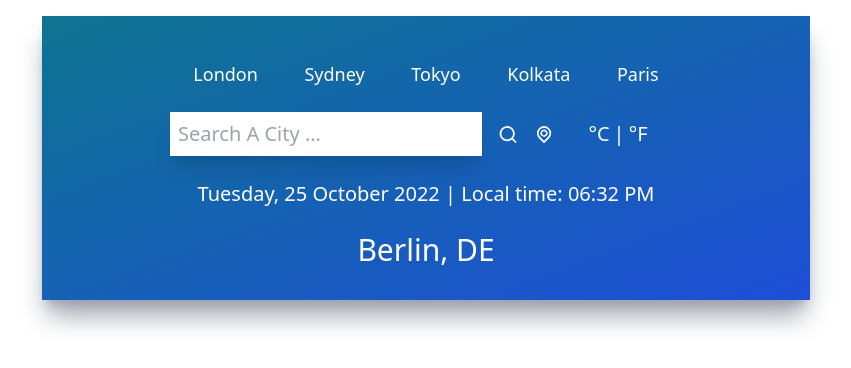
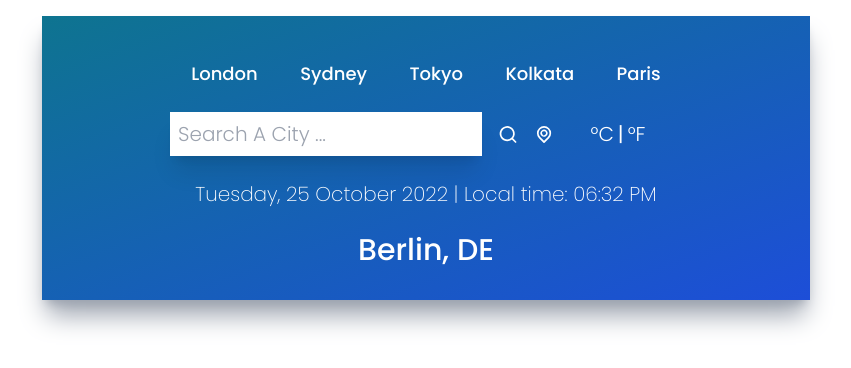
Before and after one commit to mrinnnmoy/live-sky, a React (Create React App) app: page / in a window 1280 px wide. Shown: the top 368 px of the page, without its empty margins (214-1065 px from the left). Built offline with nearby package versions, Linux system fonts and the light colour scheme.

Commit message:
update font-style

```diff
--- a/src/index.css
+++ b/src/index.css
@@ -1,3 +1,12 @@
+@import url('https://fonts.googleapis.com/css2?family=Poppins:ital,wght@0,100;0,200;0,300;0,400;0,500;0,600;0,700;0,800;0,900;1,100;1,200;1,300;1,400;1,500;1,600;1,700;1,800;1,900&display=swap');
+
 @tailwind base;
 @tailwind components;
 @tailwind utilities;
+
+
+@layer base {
+    html {
+        font-family: 'Poppins', sans-serif;
+    }
+}
```
